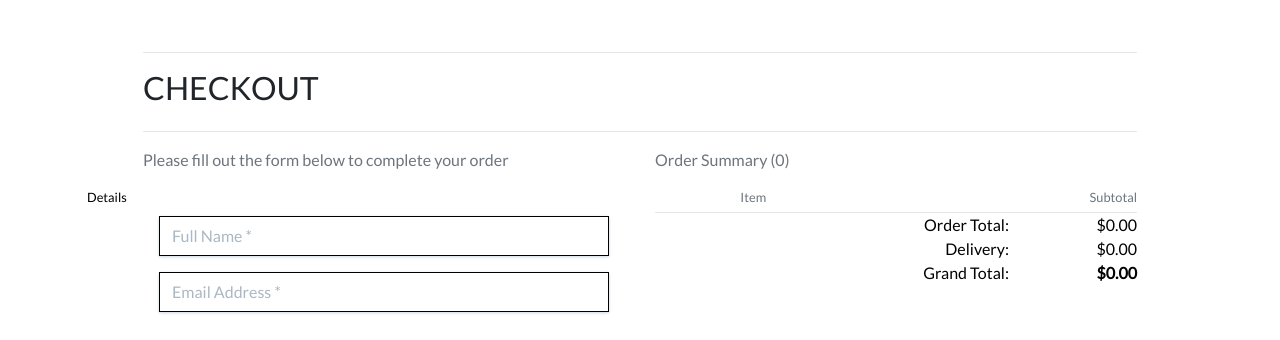
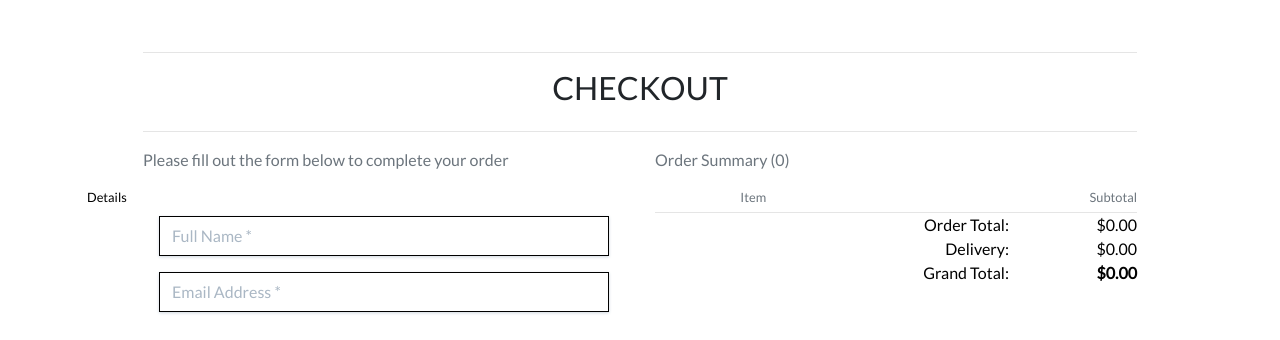
Before and after one commit to Code-Institute-Submissions/p5-graphicstore, a Django app: template checkout/templates/checkout/checkout.html in a window 1280 px wide. Shown: the part 128-468 px from the top of the page. Run offline with Django 3.2, Linux system fonts and the light colour scheme; the template is opened without the code that fills it: values that come from a table or form of the project are taken from there, others are empty; some libraries are stand-ins or nearby versions.

Commit message:
Made h2 text of center

```diff
--- a/checkout/templates/checkout/checkout.html
+++ b/checkout/templates/checkout/checkout.html
@@ -18,7 +18,7 @@
     <div class="overlay"></div>
     <div class="container">
         <div class="row">
-            <div class="col">
+            <div class="col text-center">
                 <hr>
                 <h2 class="logo-font mb-4">Checkout</h2>
                 <hr>
```
